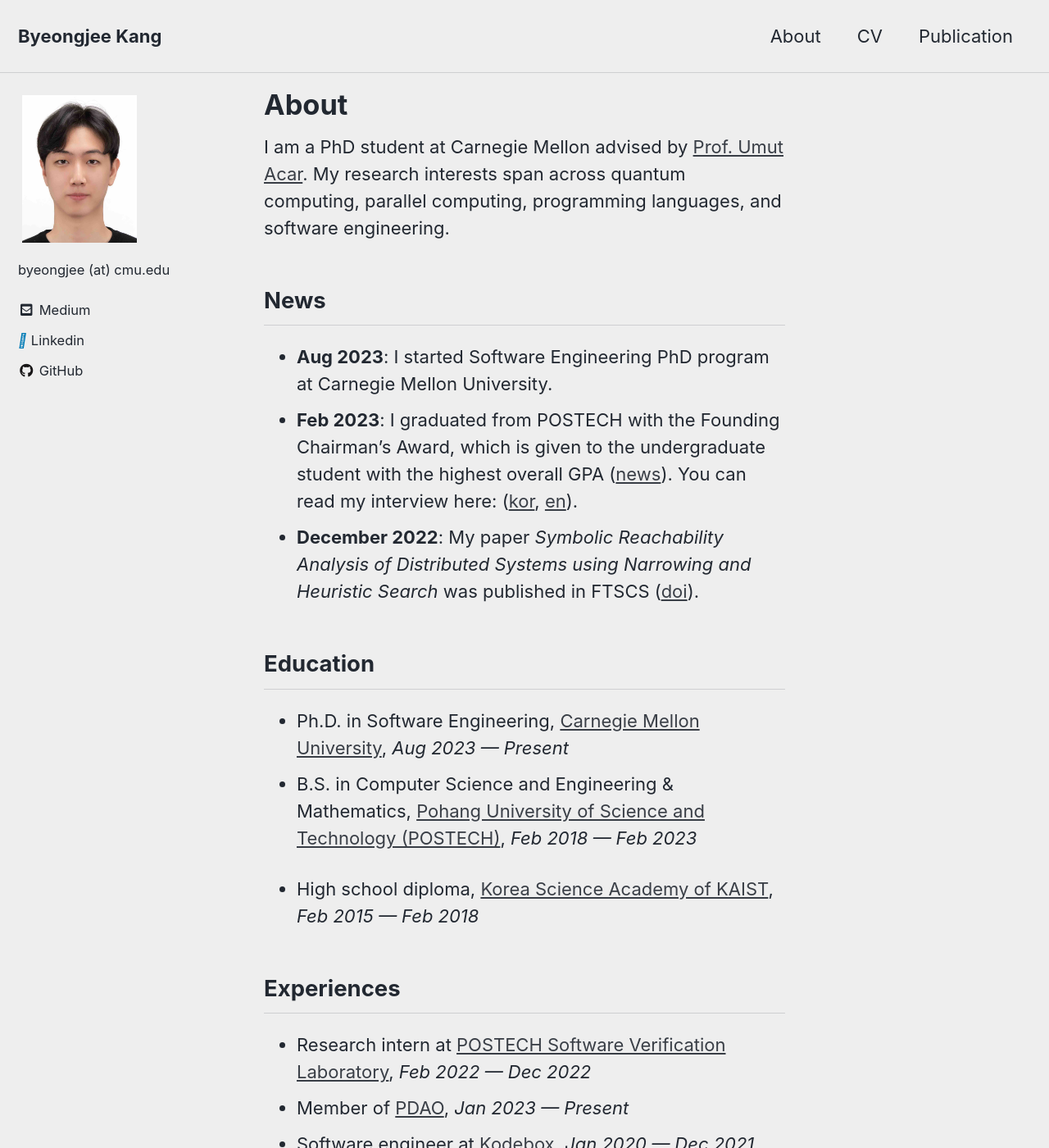
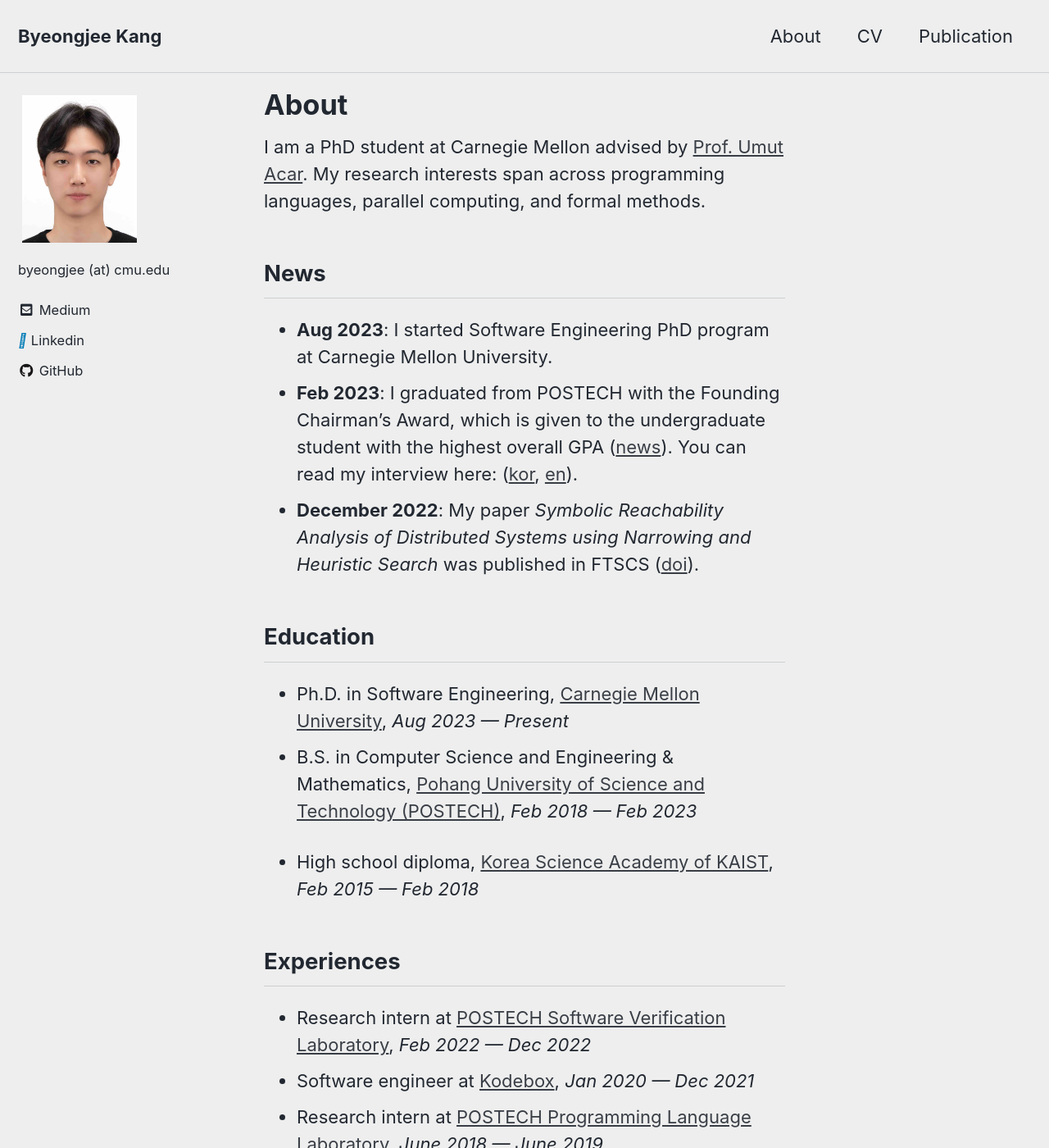
Before and after one commit to byeongjee/byeongjee.github.io, a Jekyll site: the page built from _pages/home.md, in a window 1280 px wide and 1400 px high. Shown: the whole window at 82% size. Built offline with Jekyll 4.4.1, drawn with Linux system fonts in a browser that asks for light colours; cached includes are drawn as plain includes.

Commit message:
Update cv

```diff
--- a/_pages/home.md
+++ b/_pages/home.md
@@ -7,10 +7,10 @@
 
 I am a PhD student at Carnegie Mellon advised by [Prof. Umut Acar](https://www.umut-acar.org/).
 My research interests span across
-quantum computing,
+programming languages,
 parallel computing,
-programming languages,
-and software engineering.
+and
+formal methods.
 
 ## News
 - **Aug 2023**: I started Software Engineering PhD program at Carnegie Mellon University.
@@ -33,7 +33,6 @@
 
 ## Experiences
 - Research intern at [POSTECH Software Verification Laboratory](http://sv.postech.ac.kr/), *Feb 2022 --- Dec 2022*
-- Member of [PDAO](https://github.com/postech-dao), *Jan 2023 --- Present*
 - Software engineer at [Kodebox](https://kodebox.io/), *Jan 2020 — Dec 2021*
 - Research intern at [POSTECH Programming Language Laboratory](http://pl.postech.ac.kr/), *June 2018 — June 2019*
 
```
